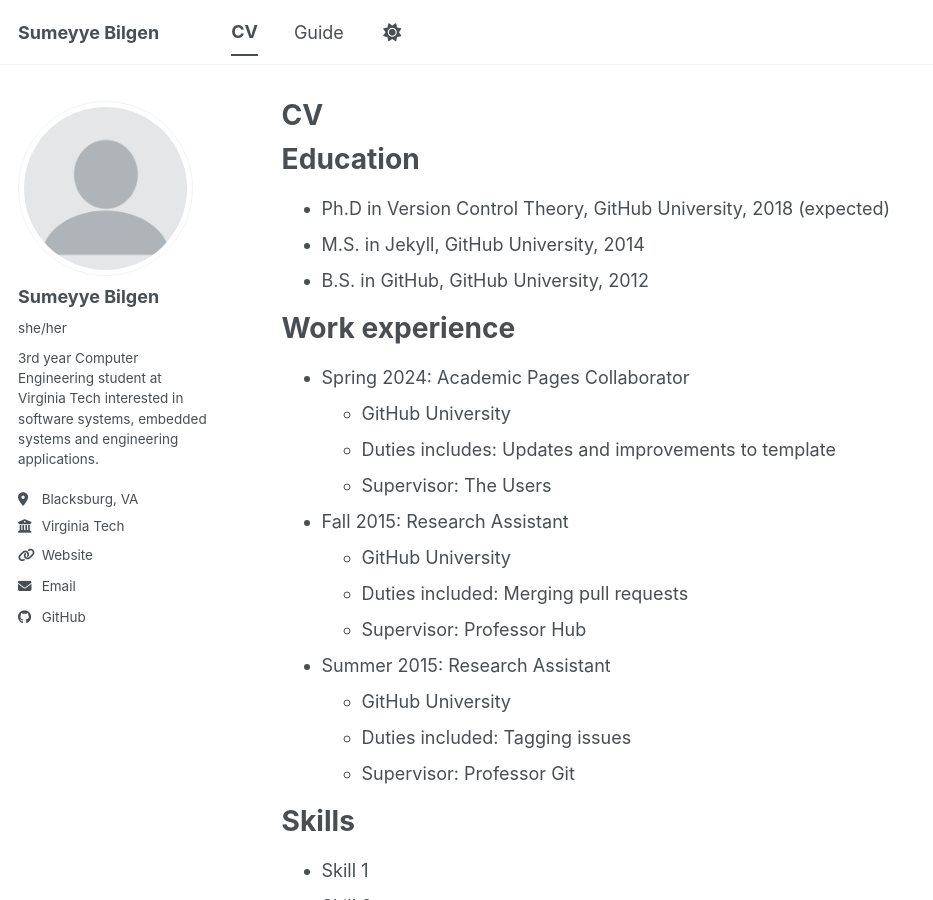
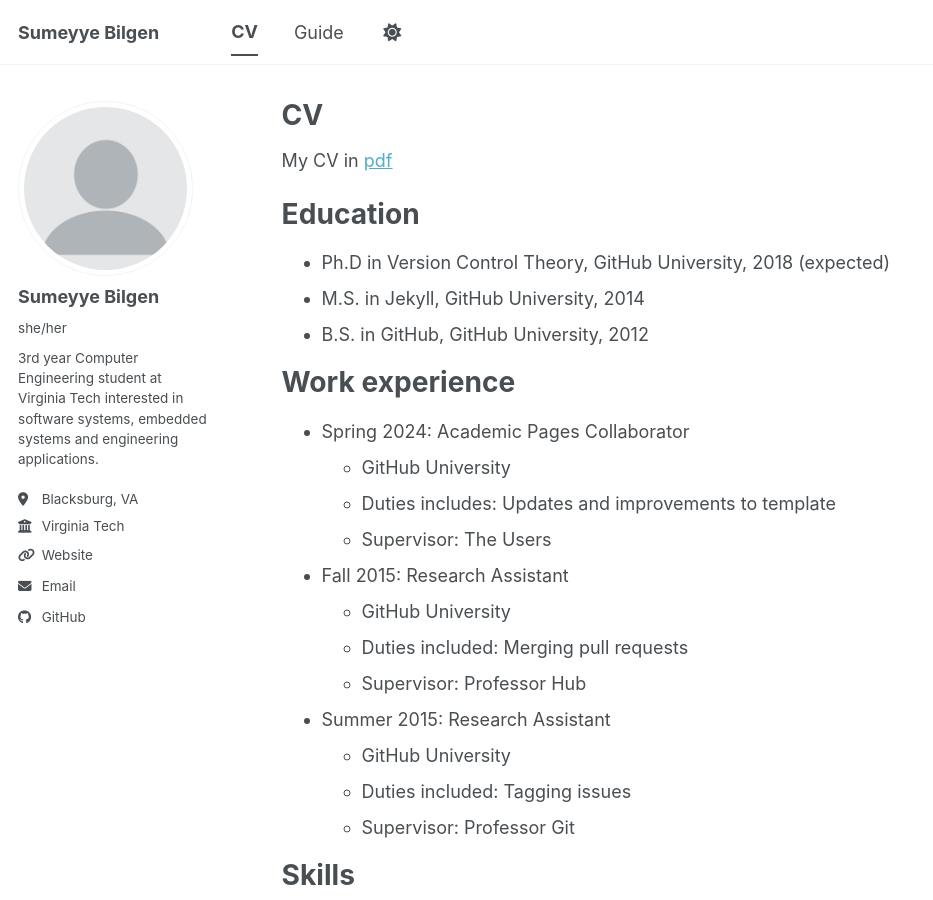
Before and after one commit to Smeyyebilgen/Smeyyebilgen.github.io, a Jekyll site: the page built from _pages/cv.md, in a window 1280 px wide and 900 px high. Shown: the whole window, without its empty margins (0-933 px from the left). Built offline with Jekyll 4.4.1, drawn with Linux system fonts in a browser that asks for light colours; a script bundle is joined from its source files by our own code; library files that are not in the unit come from our copies.

Commit message:
upated CV

```diff
--- a/_pages/cv.md
+++ b/_pages/cv.md
@@ -8,6 +8,8 @@
 ---
 
 {% include base_path %}
+
+My CV in [pdf](/SumeyyeBilgen_CV.pdf)
 
 Education
 ======
```
